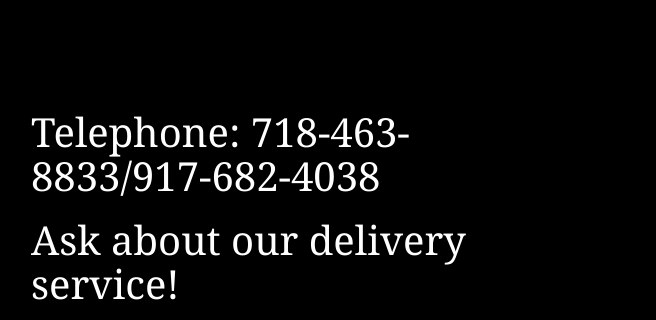
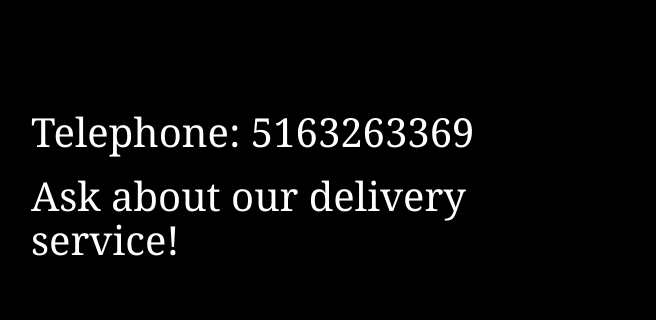
Before and after one commit to PYang88/PYang88.github.io, a plain HTML site: page location.html in a window 1280 px wide. Shown: the part 260-580 px from the top of the page, 624-1280 px from the left. Drawn offline with nearby package versions, Linux system fonts and the light colour scheme.

Commit message:
updated phone number

```diff
--- a/location.html
+++ b/location.html
@@ -49,7 +49,7 @@
 				<iframe src="https://www.google.com/maps/embed?pb=!1m14!1m8!1m3!1d12095.382351258544!2d-73.6886504!3d40.7214156!3m2!1i1024!2i768!4f13.1!3m3!1m2!1s0x0%3A0xb2a54893426e307e!2sSHINTARO!5e0!3m2!1sen!2sus!4v1497559387926" width="550" height="650" frameborder="0" style="border:0" allowfullscreen></iframe>
 			</div>
 			<div  id="contact" class="col-md-6">
-				<h3> Telephone: 718-463-8833/917-682-4038</h3>
+				<h3> Telephone: 5163263369</h3>
 
 				<h3> Ask about our delivery service! </h3>
 			</div>
```
